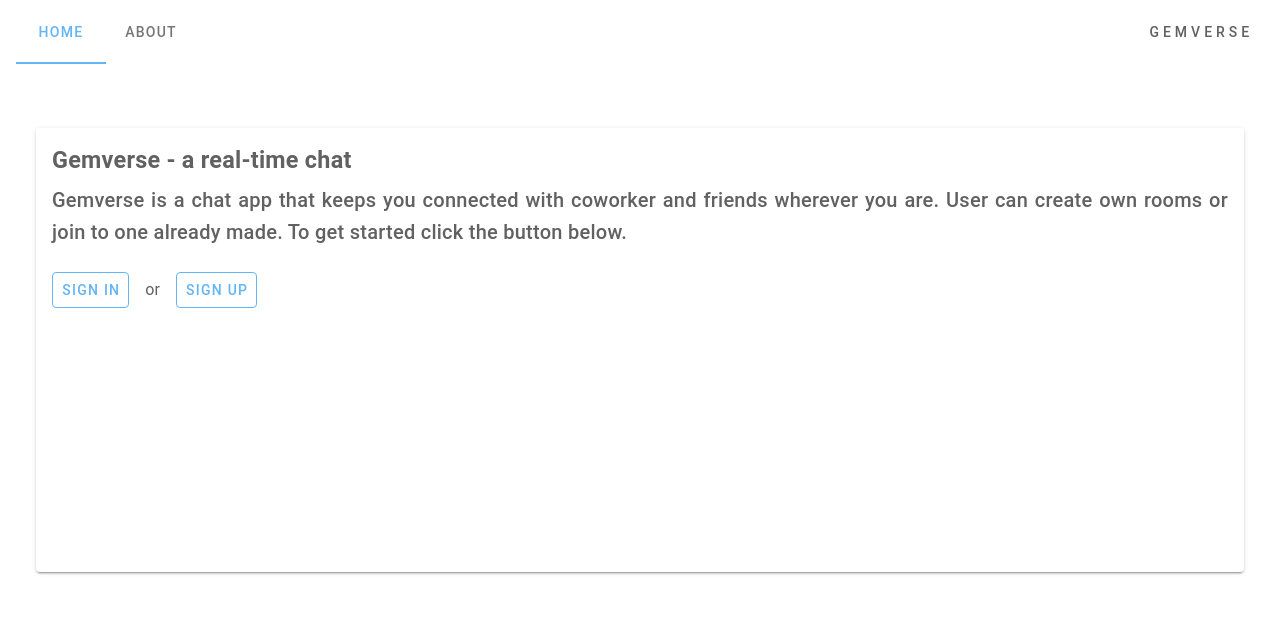
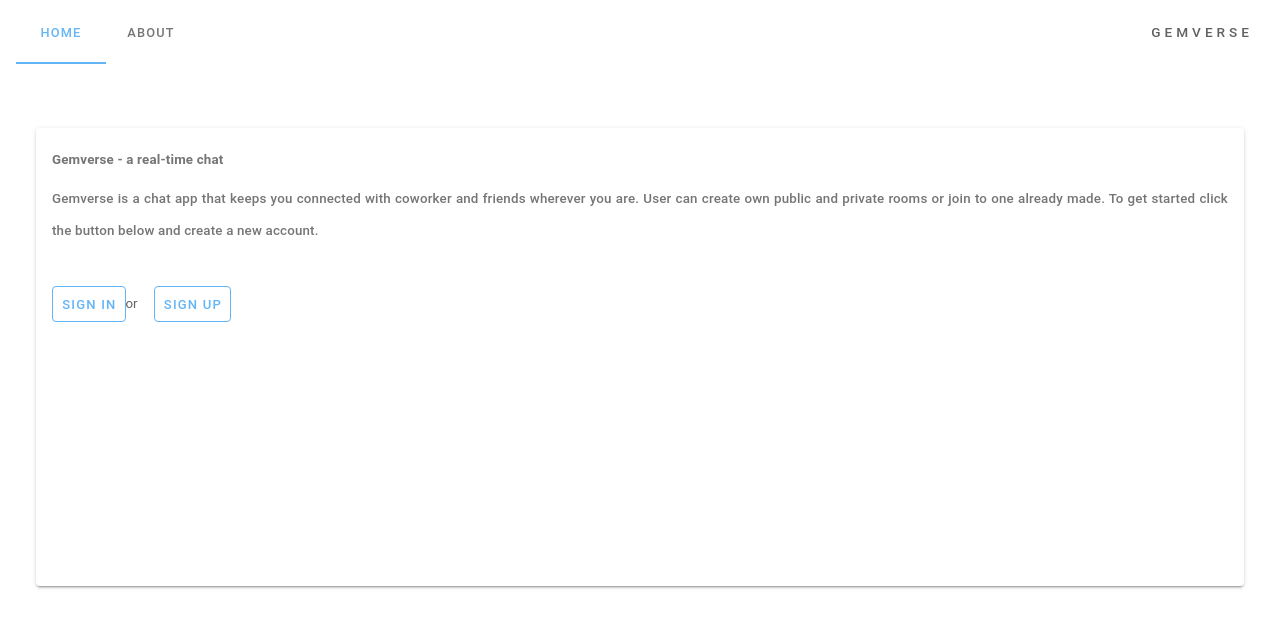
Before and after one commit to Karol-Witkowski/Gemverse, a Vue app in the folder client/: page / in a window 1280 px wide. Shown: the top 628 px of the page. Built offline with nearby package versions, Linux system fonts and the light colour scheme.

Commit message:
Fix views styles
Justify home and about views info

```diff
--- a/client/src/App.vue
+++ b/client/src/App.vue
@@ -15,3 +15,8 @@ export default {
   },
 };
 </script>
+<style lang="scss">
+* {
+  font-size: 0.98em!important;
+}
+</style>
--- a/client/src/components/layout/Navbar.vue
+++ b/client/src/components/layout/Navbar.vue
@@ -105,11 +105,6 @@ export default {
 };
 </script>
 <style lang="scss">
-.appNavigation {
-  font-size: 1px!important;
-  font-weight: 600;
-}
-
 .appName {
   letter-spacing: 4px;
 }
--- a/client/src/views/About.vue
+++ b/client/src/views/About.vue
@@ -9,13 +9,13 @@
           <h3 class="grey--text mb-2 text--darken-1">
             About app
           </h3>
-          <span class="grey--text text--darken-1">
+          <p class="grey--text text--darken-1">
             Gemverse is created by combining Vue, Vuetify, Express, Socket.io,
             MongoDB and more. The app aims to provide an alternative for friends
             to hang around and chat. The app is based on rooms - organized channels
             allow you to talk about programming, hobbies, games and more.
             Check my profile at GitHub.
-          </span>
+          </p>
         </v-card-title>
         <v-card-actions>
           <v-btn
@@ -42,14 +42,10 @@
 
 <style lang="scss">
 
-h3 {
-  word-break: normal;
-}
-
-span {
-  font-size: 1em;
+h3, p {
   text-align: justify;
   text-justify: inter-word;
   word-break: normal;
 }
+
 </style>
--- a/client/src/views/Home.vue
+++ b/client/src/views/Home.vue
@@ -3,21 +3,22 @@
     class="mt-16 pt-16"
     fluid
   >
-    <v-flex class="xs12 sm12 mx-6">
+    <v-flex class="xs12 mx-6">
       <v-card>
         <v-card-title>
-          <h3 class="grey--text text--darken-2 mb-2">
+          <h3 class="grey--text mb-2 text--darken-1">
             Gemverse - a real-time chat
           </h3>
-          <span class="grey--text text--darken-2">
+          <p class="grey--text text--darken-1">
             Gemverse is a chat app that keeps you connected with coworker and
-            friends wherever you are. User can create own rooms or join to one already made.
-            To get started click the button below.
-          </span>
+            friends wherever you are. User can create own public and
+            private rooms or join to one already made.
+            To get started click the button below and create a new account.
+          </p>
         </v-card-title>
         <v-card-actions v-if="!isAuthorized">
           <v-btn
-            class="ml-2 mr-4"
+            class="ml-2"
             color="blue lighten-2"
             outlined
             to="/login"
@@ -68,12 +69,7 @@ export default {
 </script>
 
 <style lang="scss">
-h3 {
-  word-break: normal;
-}
-
-span {
-  font-size: 1em;
+h3, p {
   text-align: justify;
   text-justify: inter-word;
   word-break: normal;
```
